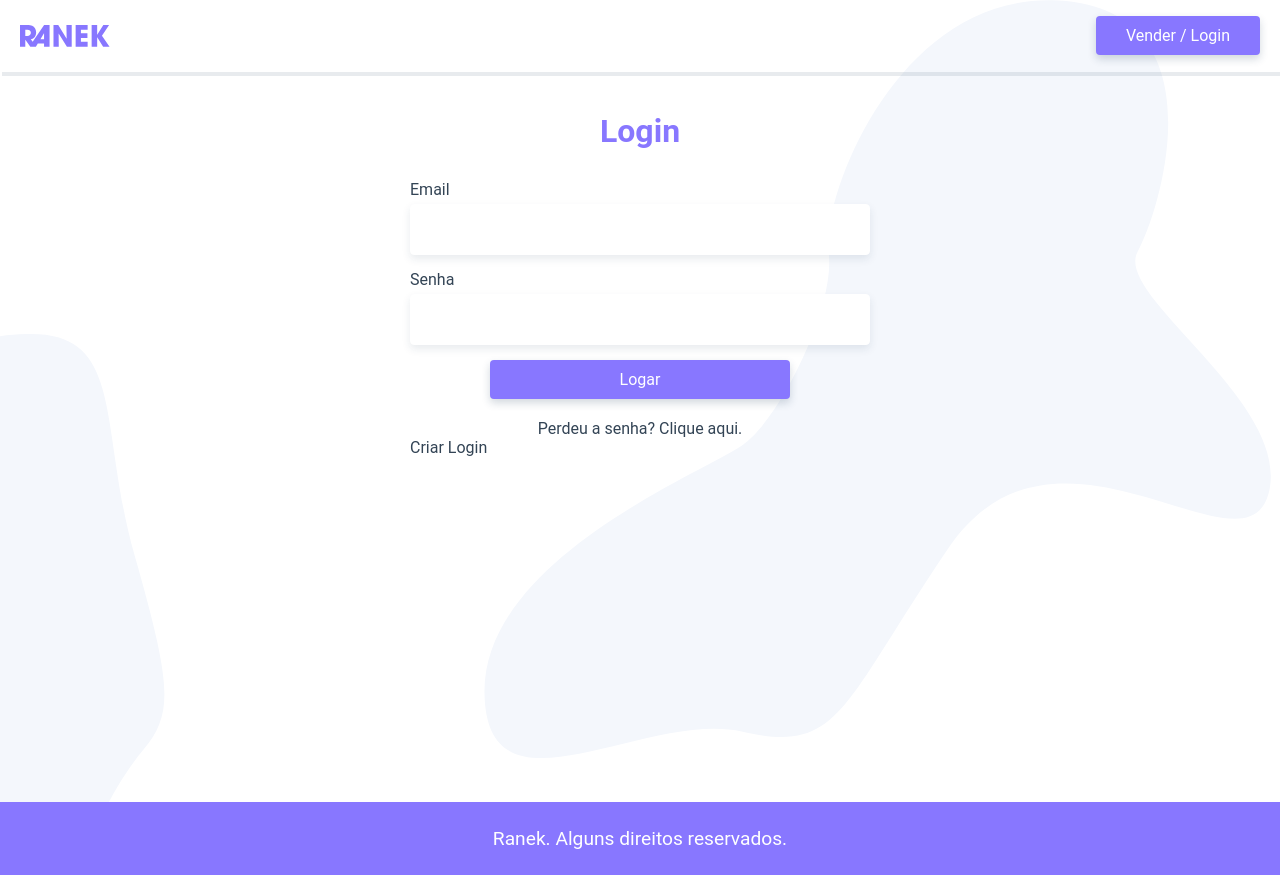
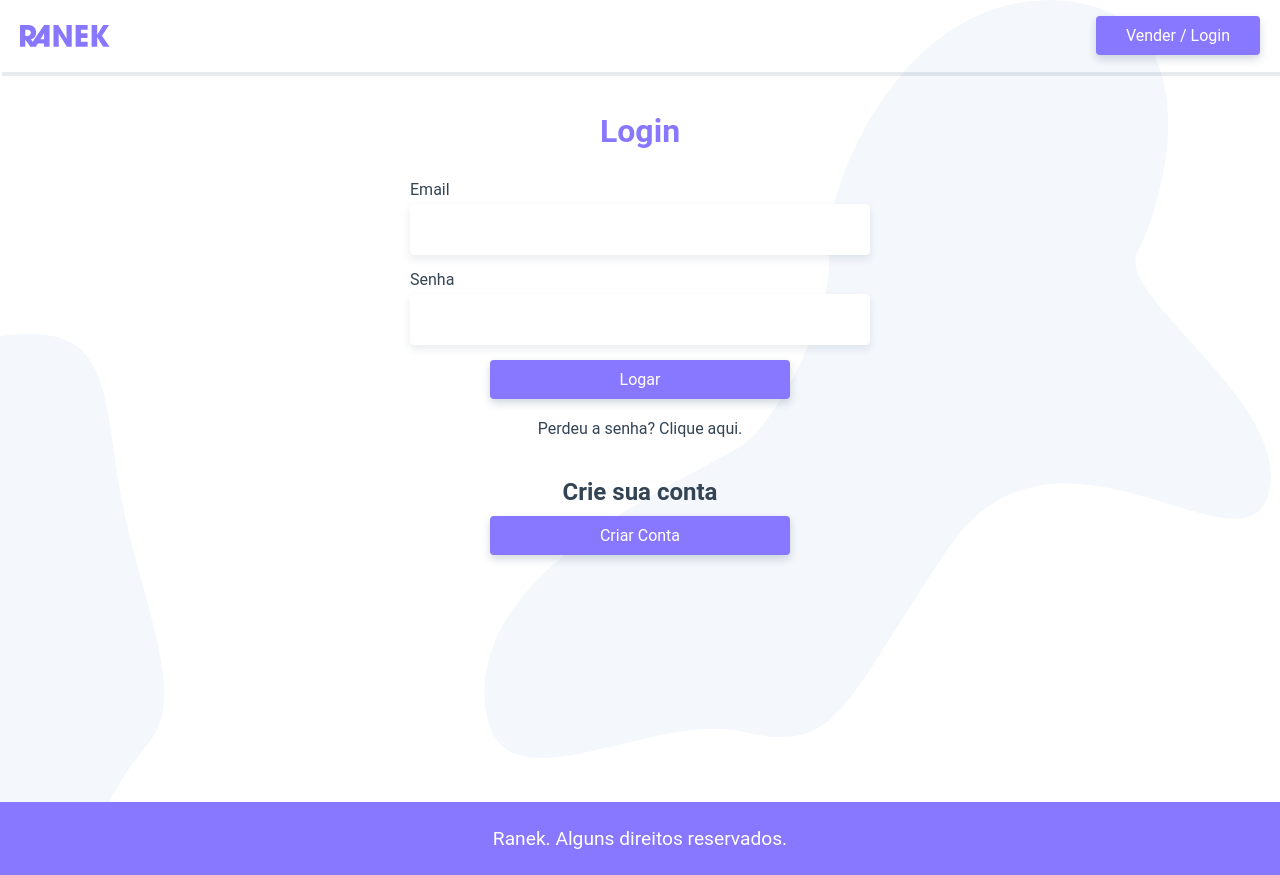
Before and after one commit to Jose-Caldas/ranek-vue, a Vue app: page /login in a window 1280 px wide. Built offline with nearby package versions, Linux system fonts and the light colour scheme.

Commit message:
start form to create login

```diff
--- a/src/components/LoginCriar.vue
+++ b/src/components/LoginCriar.vue
@@ -1,13 +1,45 @@
 <template>
-  <div>
-    <p>Criar Login</p>
-  </div>
+  <section>
+    <h2>Crie sua conta</h2>
+    <transition mode="out-in">
+      <button class="btn criar" @click="criar = true" v-if="!criar">
+        Criar Conta
+      </button>
+      <UsuarioForm v-else>
+        <button class="btn btn-form">Criar Usuário</button>
+      </UsuarioForm>
+    </transition>
+  </section>
 </template>
 
 <script>
+import UsuarioForm from './UsuarioForm.vue'
+
 export default {
   name: 'LoginCriar',
+  components: { UsuarioForm },
+  data() {
+    return {
+      criar: false,
+    }
+  },
 }
 </script>
 
-<style scoped></style>
+<style scoped>
+h2 {
+  text-align: center;
+  margin-top: 40px;
+  margin-bottom: 10px;
+}
+
+.btn {
+  width: 100%;
+  max-width: 300px;
+  margin: 0 auto;
+}
+
+.btn-form {
+  max-width: 100%;
+}
+</style>
--- /dev/null
+++ b/src/components/UsuarioForm.vue
@@ -0,0 +1,44 @@
+<template>
+  <form>
+    <label for="nome">Nome</label>
+    <input type="text" name="nome" id="nome" v-model="nome" />
+    <label for="email">Email</label>
+    <input type="email" name="email" id="email" v-model="email" />
+    <label for="senha">Senha</label>
+    <input type="password" name="senha" id="senha" v-model="senha" />
+    <label for="cep">CEP</label>
+    <input type="text" name="cep" id="cep" v-model="cep" />
+    <label for="rua">Rua</label>
+    <input type="text" name="rua" id="rua" v-model="rua" />
+    <label for="numero">Número</label>
+    <input type="text" name="numero" id="numero" v-model="numero" />
+    <label for="bairro">Bairro</label>
+    <input type="text" name="bairro" id="bairro" v-model="bairro" />
+    <label for="cidade">Cidade</label>
+    <input type="text" name="cidade" id="cidade" v-model="cidade" />
+    <label for="estado">Estado</label>
+    <input type="text" name="estado" id="estado" v-model="estado" />
+    <div class="button">
+      <slot></slot>
+    </div>
+  </form>
+</template>
+
+<script>
+export default {
+  name: 'UsuarioForm',
+}
+</script>
+
+<style scoped>
+form {
+  display: grid;
+  grid-template-columns: 80px 1fr;
+  align-items: center;
+}
+
+.button {
+  grid-column: 2;
+  margin-top: 10px;
+}
+</style>
```
